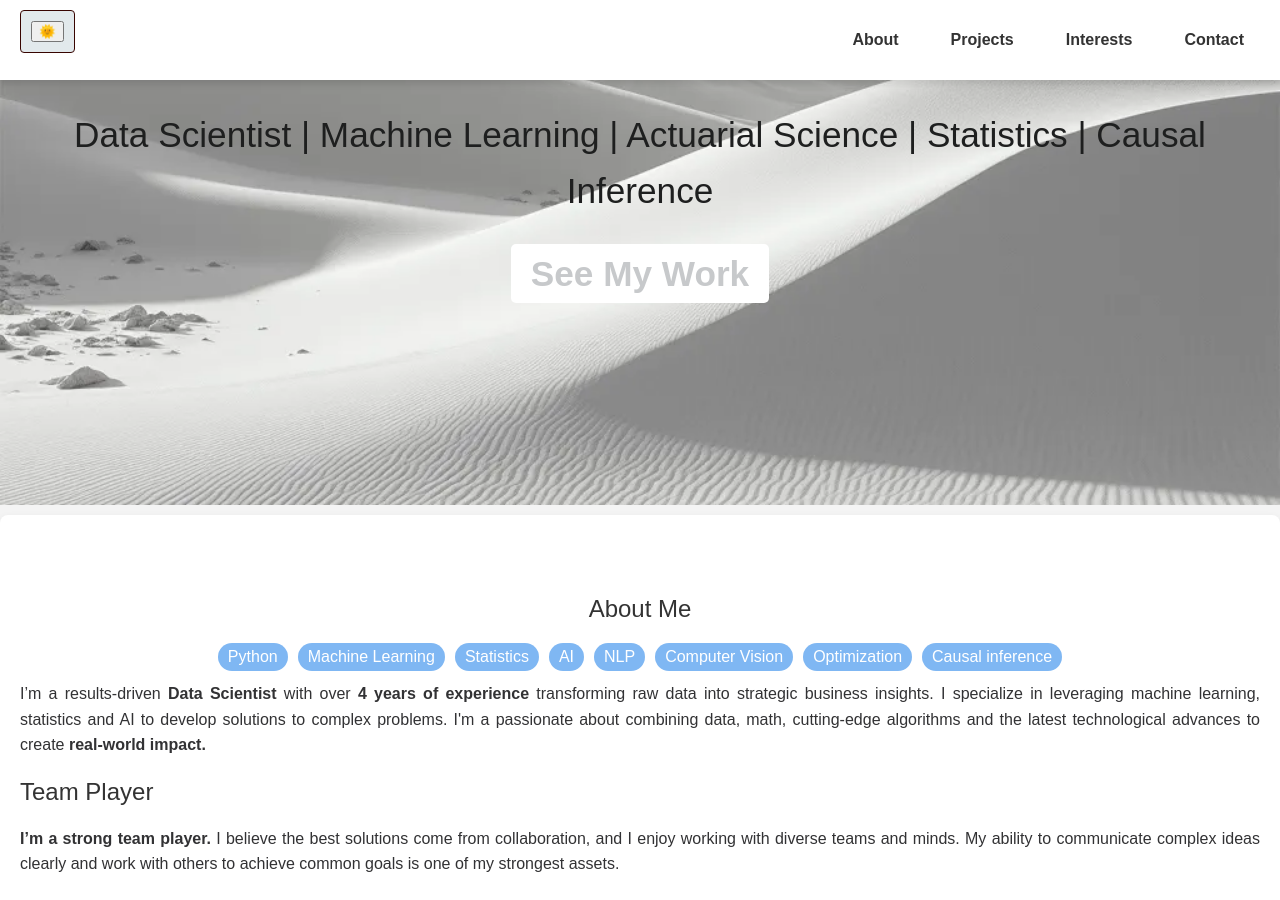
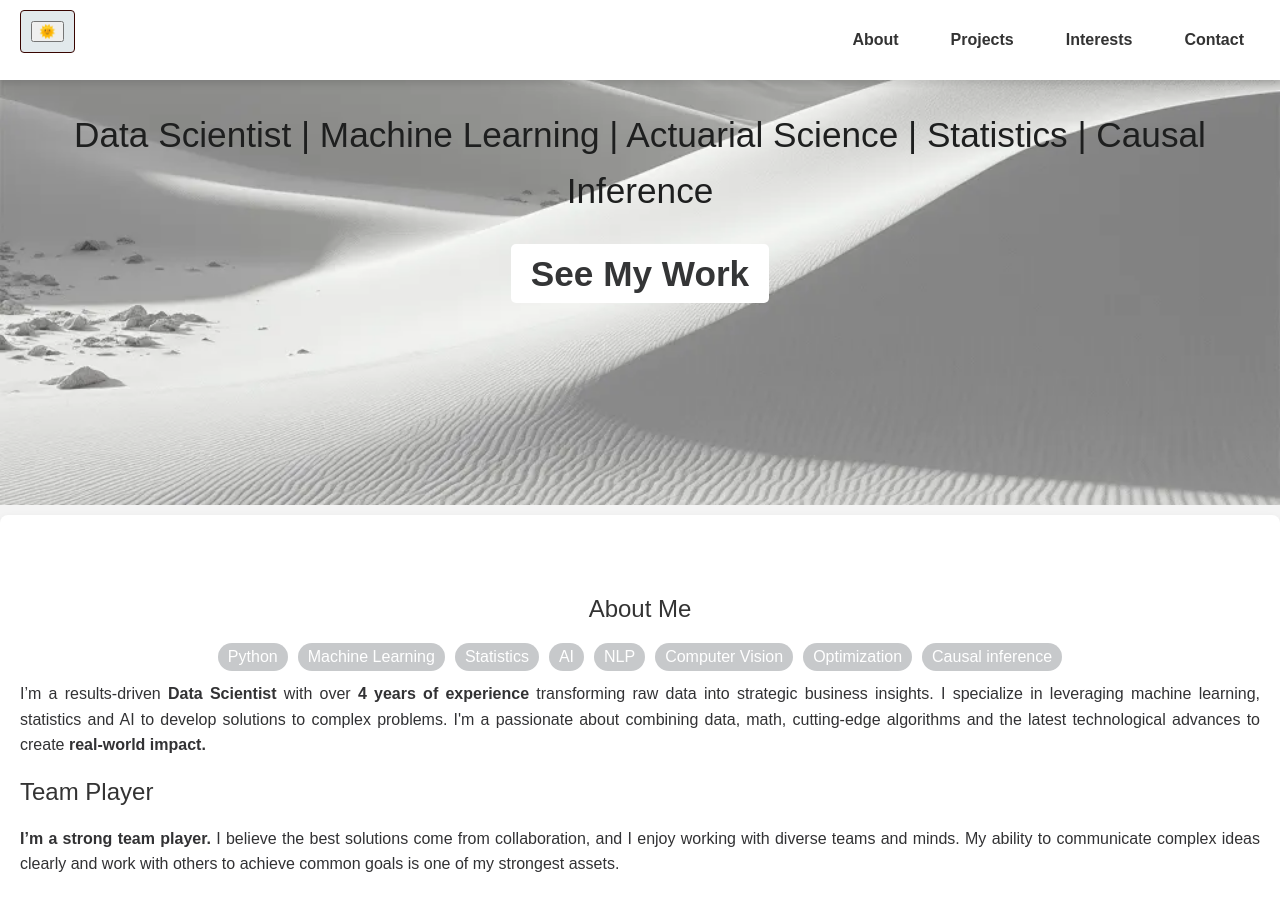
Before and after one commit to Cesarriosd/cesarios, a Jekyll site: the page built from README.md, in a window 1280 px wide and 900 px high, scrolled down 463 px. Built offline with Jekyll 4.4.1, drawn with Linux system fonts in a browser that asks for light colours; our own code applies the rules of GitHub Pages for plain Markdown files.

Commit message:
new image

```diff
--- a/_layouts/default.html
+++ b/_layouts/default.html
@@ -168,7 +168,7 @@
 
         .cta-button {
             background-color: white;
-            color: #c7c9cb;
+            color: #343536;
             padding: 10px 20px;
             text-decoration: none;
             font-weight: bold;
@@ -205,7 +205,7 @@
         }
 
         .skills span {
-            background-color: #7fb7f3; /* Skill badge background */
+            background-color: #c7c9cb; /* Skill badge background */
             color: white; /* Text color */
             padding: 5px 10px; /* Padding for badges */
             border-radius: 20px; /* Rounded corners for badges */
```
Also changed, not shown: res/dunas_2.webp (added).
